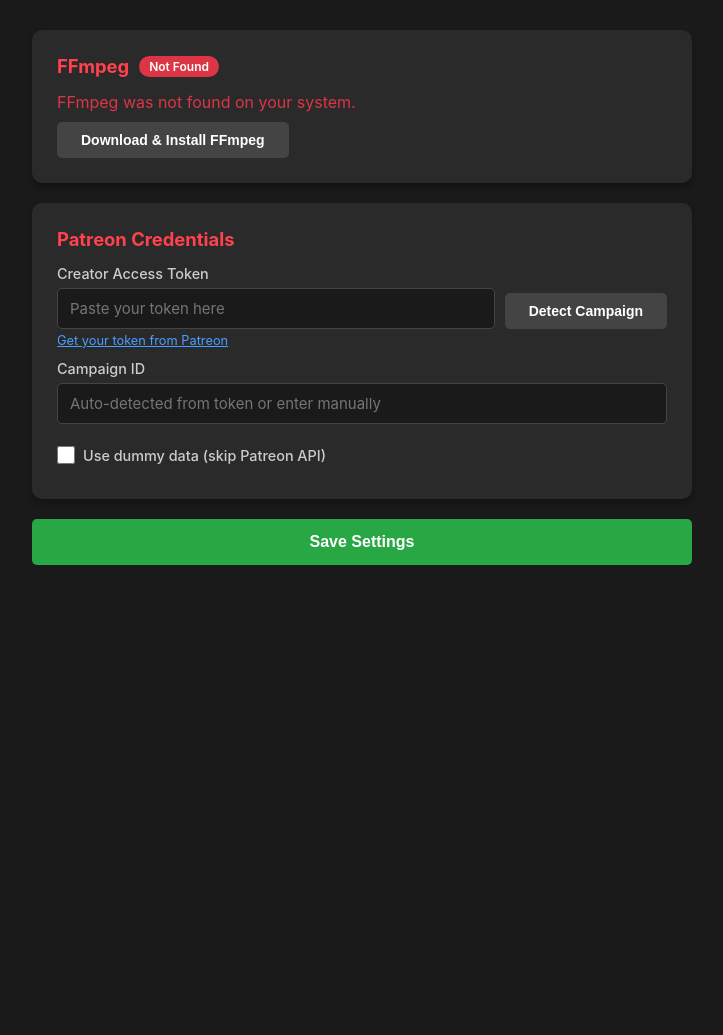
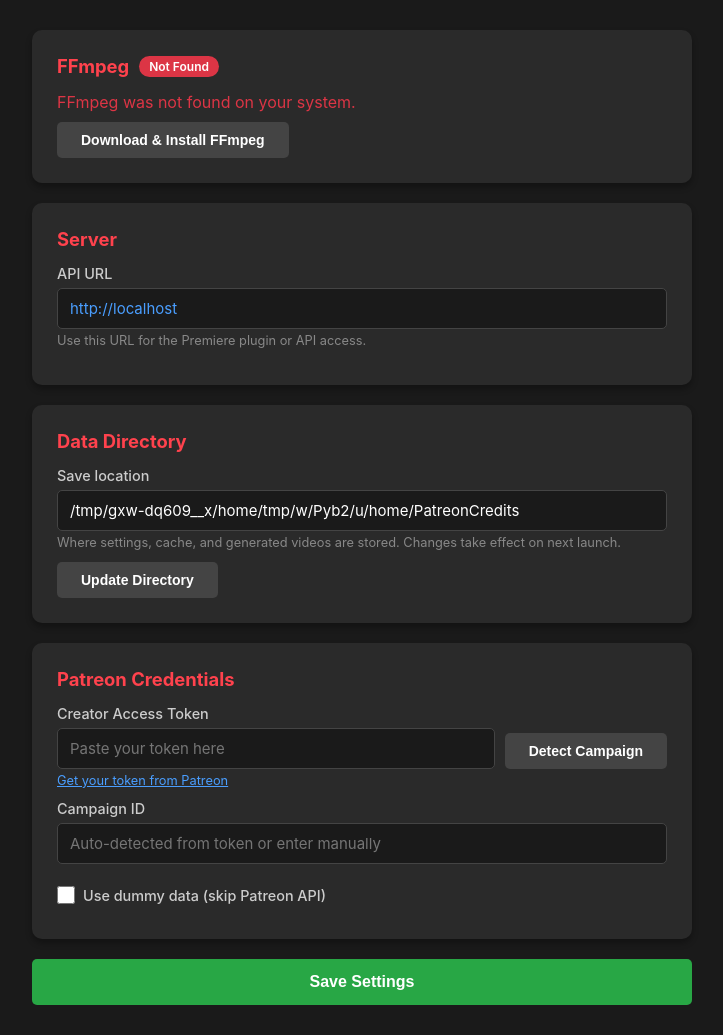
Before and after one commit to mscrnt/patreon-credits, a Flask app: page /settings in a window 1280 px wide. Shown: the part 73-1108 px from the top of the page, without its empty margins (278-1001 px from the left). Before the commit the page ends 638 px from the top, so only its background shows below. Run offline with Flask 3, Linux system fonts and the light colour scheme.

Commit message:
Release v1.2.0: custom icons, settings page, headless improvements
- Add app icon (ico/png) for Windows taskbar, installer, and README
- Set AppUserModelID so Windows taskbar shows custom icon
- Backport pywebview WinForms icon support from upstream master
- Add settings page for Patreon credentials and dummy data toggle
- Add custom names textarea and txt/csv file import
- Add first-run setup wizard with data directory selection
- Add "Open Video Folder" button in desktop mode (replaces download)
- Add /open-output-folder endpoint for native file manager
- Fix refresh button to POST to /refresh-patrons instead of /generate
- Open API docs link in external browser
- AllocConsole for visible headless output on Windows packaged builds
- Suppress Flask dev server warning in packaged builds
- Dynamic version extraction in all build scripts
- Add screenshots to README, move to docs/ folder
- Add MIT LICENSE file
- Bump all versions to 1.2.0

```diff
--- a/app.py
+++ b/app.py
@@ -13,6 +13,7 @@ from path_utils import (
     get_env_path, get_env_example_path, get_output_dir,
     get_templates_dir, get_static_dir, get_ffmpeg_dir,
     get_ffmpeg_download_url, check_ffmpeg as check_ffmpeg_util,
+    get_data_dir, set_data_dir, is_frozen,
 )
 
 load_dotenv(get_env_path())
@@ -153,6 +154,25 @@ def download_video(filename):
     except Exception as e:
         return jsonify({'error': str(e)}), 500
 
+@app.route('/open-output-folder', methods=['POST'])
+def open_output_folder():
+    """Open the output directory in the system file manager."""
+    import subprocess
+    output_dir = get_output_dir()
+    os.makedirs(output_dir, exist_ok=True)
+    try:
+        system = platform.system()
+        if system == 'Windows':
+            os.startfile(output_dir)
+        elif system == 'Darwin':
+            subprocess.Popen(['open', output_dir])
+        else:
+            subprocess.Popen(['xdg-open', output_dir])
+        return jsonify({'success': True})
+    except Exception as e:
+        return jsonify({'success': False, 'error': str(e)}), 500
+
+
 @app.route('/patron-count')
 def get_patron_count():
     """Get the current patron count"""
@@ -215,6 +235,33 @@ def detect_campaign():
     if error:
         return jsonify({'error': error}), 400
     return jsonify({'campaign_id': campaign_id})
+
+
+@app.route('/data-dir', methods=['GET'])
+def get_data_dir_route():
+    """Return the current data directory path."""
+    return jsonify({'path': get_data_dir()})
+
+
+@app.route('/data-dir', methods=['POST'])
+def set_data_dir_route():
+    """Set a new data directory. Validates the path is writable."""
+    data = request.get_json()
+    path = data.get('path', '').strip()
+    if not path:
+        return jsonify({'error': 'No path provided', 'success': False}), 400
+    path = os.path.abspath(path)
+    try:
+        os.makedirs(path, exist_ok=True)
+        # Verify writable
+        test_file = os.path.join(path, '.write_test')
+        with open(test_file, 'w') as f:
+            f.write('ok')
+        os.remove(test_file)
+    except OSError as e:
+        return jsonify({'error': f'Cannot write to directory: {e}', 'success': False}), 400
+    set_data_dir(path)
+    return jsonify({'success': True, 'path': path})
 
 
 @app.route('/install-ffmpeg', methods=['POST'])
@@ -289,7 +336,7 @@ def api_spec():
         'info': {
             'title': 'Patreon Credits Generator API',
             'description': 'Generate scrolling end-credits videos featuring Patreon supporters.',
-            'version': '1.0.0',
+            'version': '1.2.0',
         },
         'paths': {
             '/generate': {
--- a/path_utils.py
+++ b/path_utils.py
@@ -6,9 +6,18 @@ When running from source (dev):
 
 When frozen (PyInstaller --onefile):
     bundle dir = sys._MEIPASS  (temp extraction dir, read-only)
-    app dir    = directory containing the .exe (writable)
+    app dir    = user-chosen data directory (persisted in config.json):
+        Windows default: ~/Documents/PatreonCredits
+        macOS default:   ~/Documents/PatreonCredits
+        Linux default:   ~/Documents/PatreonCredits
+
+    A small config.json in a fixed platform location stores the user's choice:
+        Windows: %LOCALAPPDATA%/PatreonCredits/config.json
+        macOS:   ~/Library/Application Support/PatreonCredits/config.json
+        Linux:   ~/.config/PatreonCredits/config.json
 """
 
+import json
 import os
 import sys
 import platform
@@ -26,10 +35,76 @@ def get_bundle_dir():
     return os.path.dirname(os.path.abspath(__file__))
 
 
+def _get_config_dir():
+    """Fixed platform directory for config.json (small, always writable)."""
+    system = platform.system()
+    if system == 'Windows':
+        base = os.environ.get('LOCALAPPDATA', os.path.expanduser('~'))
+    elif system == 'Darwin':
+        base = os.path.join(os.path.expanduser('~'), 'Library', 'Application Support')
+    else:
+        base = os.environ.get('XDG_CONFIG_HOME', os.path.join(os.path.expanduser('~'), '.config'))
+    d = os.path.join(base, 'PatreonCredits')
+    os.makedirs(d, exist_ok=True)
+    return d
+
+
+def _get_config_file():
+    return os.path.join(_get_config_dir(), 'config.json')
+
+
+def _read_config():
+    path = _get_config_file()
+    if os.path.isfile(path):
+        try:
+            with open(path, 'r', encoding='utf-8') as f:
+                return json.load(f)
+        except (json.JSONDecodeError, OSError):
+            pass
+    return {}
+
+
+def _write_config(cfg):
+    path = _get_config_file()
+    with open(path, 'w', encoding='utf-8') as f:
+        json.dump(cfg, f, indent=2)
+
+
+def _default_data_dir():
+    """Default data directory per platform.
+
+    Windows/macOS: ~/Documents/PatreonCredits
+    Linux:         ~/PatreonCredits  (~/Documents may not exist)
+    """
+    home = os.path.expanduser('~')
+    if platform.system() == 'Linux':
+        return os.path.join(home, 'PatreonCredits')
+    return os.path.join(home, 'Documents', 'PatreonCredits')
+
+
+def get_data_dir():
+    """Return the user's chosen data directory (read from config.json)."""
+    cfg = _read_config()
+    return cfg.get('data_dir', _default_data_dir())
+
+
+def set_data_dir(path):
+    """Save a new data directory to config.json."""
+    cfg = _read_config()
+    cfg['data_dir'] = os.path.abspath(path)
+    _write_config(cfg)
+
+
 def get_app_dir():
-    """Writable directory next to the executable (or project root in dev)."""
+    """Writable data directory for .env, cache, output, and ffmpeg.
+
+    When frozen, reads the user's chosen directory from config.json.
+    Defaults to ~/Documents/PatreonCredits.
+    """
     if is_frozen():
-        return os.path.dirname(sys.executable)
+        d = get_data_dir()
+        os.makedirs(d, exist_ok=True)
+        return d
     return os.path.dirname(os.path.abspath(__file__))
 
 
--- a/plugins/adobe-premiere/CSXS/manifest.xml
+++ b/plugins/adobe-premiere/CSXS/manifest.xml
@@ -1,10 +1,10 @@
 <?xml version="1.0" encoding="UTF-8"?>
 <ExtensionManifest Version="6.0" ExtensionBundleId="com.patreon.credits.generator"
-    ExtensionBundleVersion="1.0.0" ExtensionBundleName="Patreon Credits Generator"
+    ExtensionBundleVersion="1.2.0" ExtensionBundleName="Patreon Credits Generator"
     xmlns:xsi="http://www.w3.org/2001/XMLSchema-instance">
 
     <ExtensionList>
-        <Extension Id="com.patreon.credits.generator.panel" Version="1.0.0" />
+        <Extension Id="com.patreon.credits.generator.panel" Version="1.2.0" />
     </ExtensionList>
 
     <ExecutionEnvironment>
--- a/templates/settings.html
+++ b/templates/settings.html
@@ -172,6 +172,26 @@
             </div>
         </div>
 
+        <!-- Server Info -->
+        <div class="card">
+            <h2>Server</h2>
+            <label>API URL</label>
+            <input type="text" id="serverUrl" value="" readonly
+                   style="color: #4a9eff; cursor: text; user-select: all;"
+                   onclick="this.select()">
+            <p class="hint">Use this URL for the Premiere plugin or API access.</p>
+        </div>
+
+        <!-- Data Directory -->
+        <div class="card">
+            <h2>Data Directory</h2>
+            <label for="dataDir">Save location</label>
+            <input type="text" id="dataDir" placeholder="Loading...">
+            <p class="hint">Where settings, cache, and generated videos are stored. Changes take effect on next launch.</p>
+            <button class="btn-secondary" onclick="saveDataDir()">Update Directory</button>
+            <div class="msg" id="dataDirMsg"></div>
+        </div>
+
         <!-- Patreon Credentials -->
         <div class="card">
             <h2>Patreon Credentials</h2>
@@ -310,6 +330,39 @@
             }
         }
 
+        // ---- Data directory ----
+        async function saveDataDir() {
+            const msg = document.getElementById('dataDirMsg');
+            const path = document.getElementById('dataDir').value.trim();
+            if (!path) {
+                msg.className = 'msg error';
+                msg.textContent = 'Please enter a directory path.';
+                msg.style.display = 'block';
+                return;
+            }
+            try {
+                const resp = await fetch('/data-dir', {
+                    method: 'POST',
+                    headers: { 'Content-Type': 'application/json' },
+                    body: JSON.stringify({ path })
+                });
+                const data = await resp.json();
+                if (data.success) {
+                    msg.className = 'msg success';
+                    msg.textContent = 'Directory updated to: ' + data.path;
+                    msg.style.display = 'block';
+                } else {
+                    msg.className = 'msg error';
+                    msg.textContent = data.error || 'Failed to set directory.';
+                    msg.style.display = 'block';
+                }
+            } catch (e) {
+                msg.className = 'msg error';
+                msg.textContent = 'Error: ' + e.message;
+                msg.style.display = 'block';
+            }
+        }
+
         // ---- Save settings ----
         async function saveSettings() {
             const msg = document.getElementById('saveMsg');
@@ -350,8 +403,14 @@
                 if (data.campaign_id) document.getElementById('campaignId').value = data.campaign_id;
                 if (data.use_dummy_data) document.getElementById('useDummyData').checked = true;
             } catch (_) {}
+            try {
+                const resp = await fetch('/data-dir');
+                const data = await resp.json();
+                document.getElementById('dataDir').value = data.path || '';
+            } catch (_) {}
         }
 
+        document.getElementById('serverUrl').value = window.location.origin;
         checkFfmpeg();
         loadExisting();
     </script>
```
Also changed, not shown: launcher.py (+82 -18 lines), templates/index.html (+28 -15 lines), .github/workflows/build.yml, README.md, icon.ico (added), icon.png (added), plugins/adobe-premiere/README.md, plugins/adobe-premiere/js/main.js, 8 other files.
